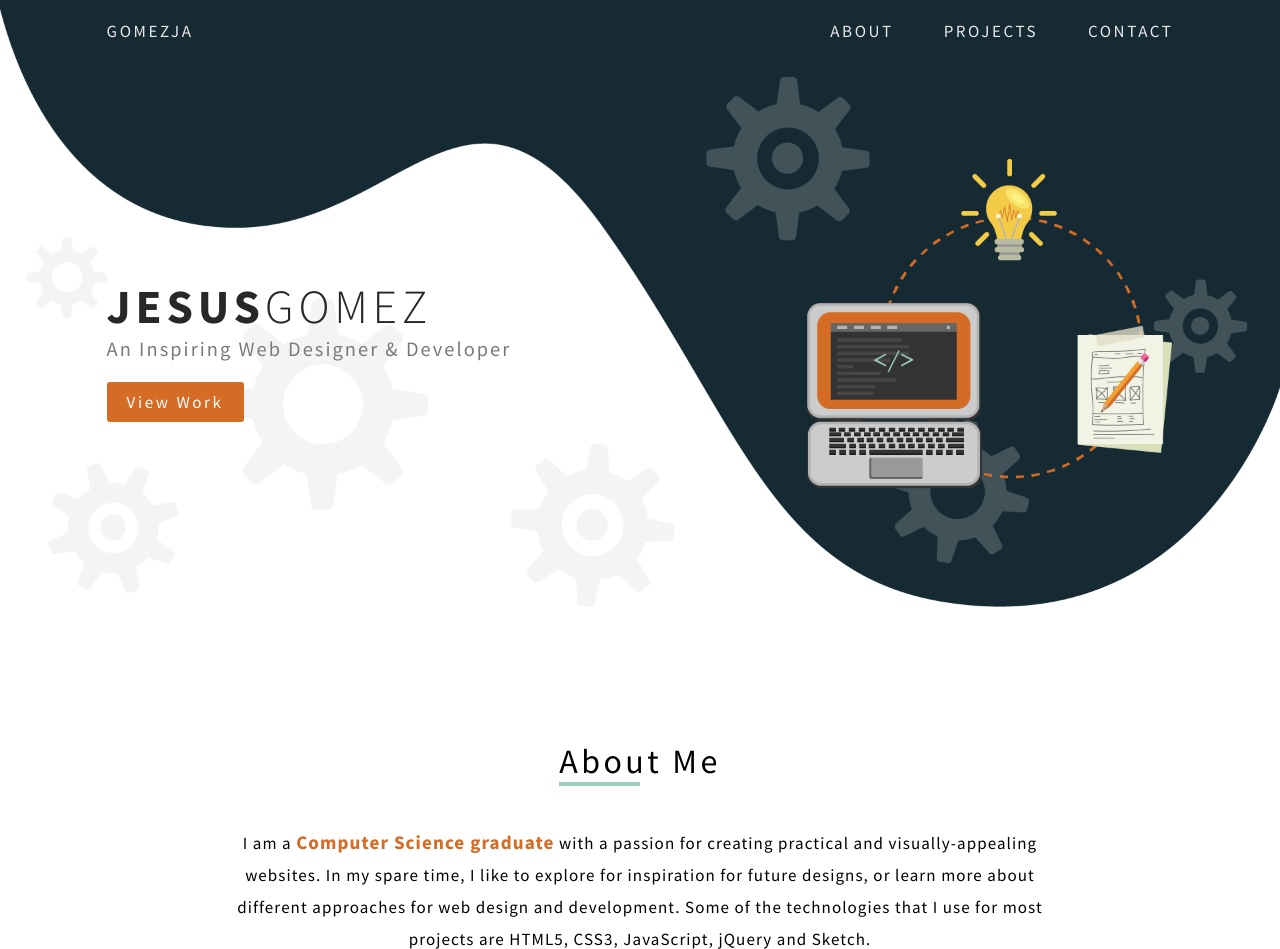
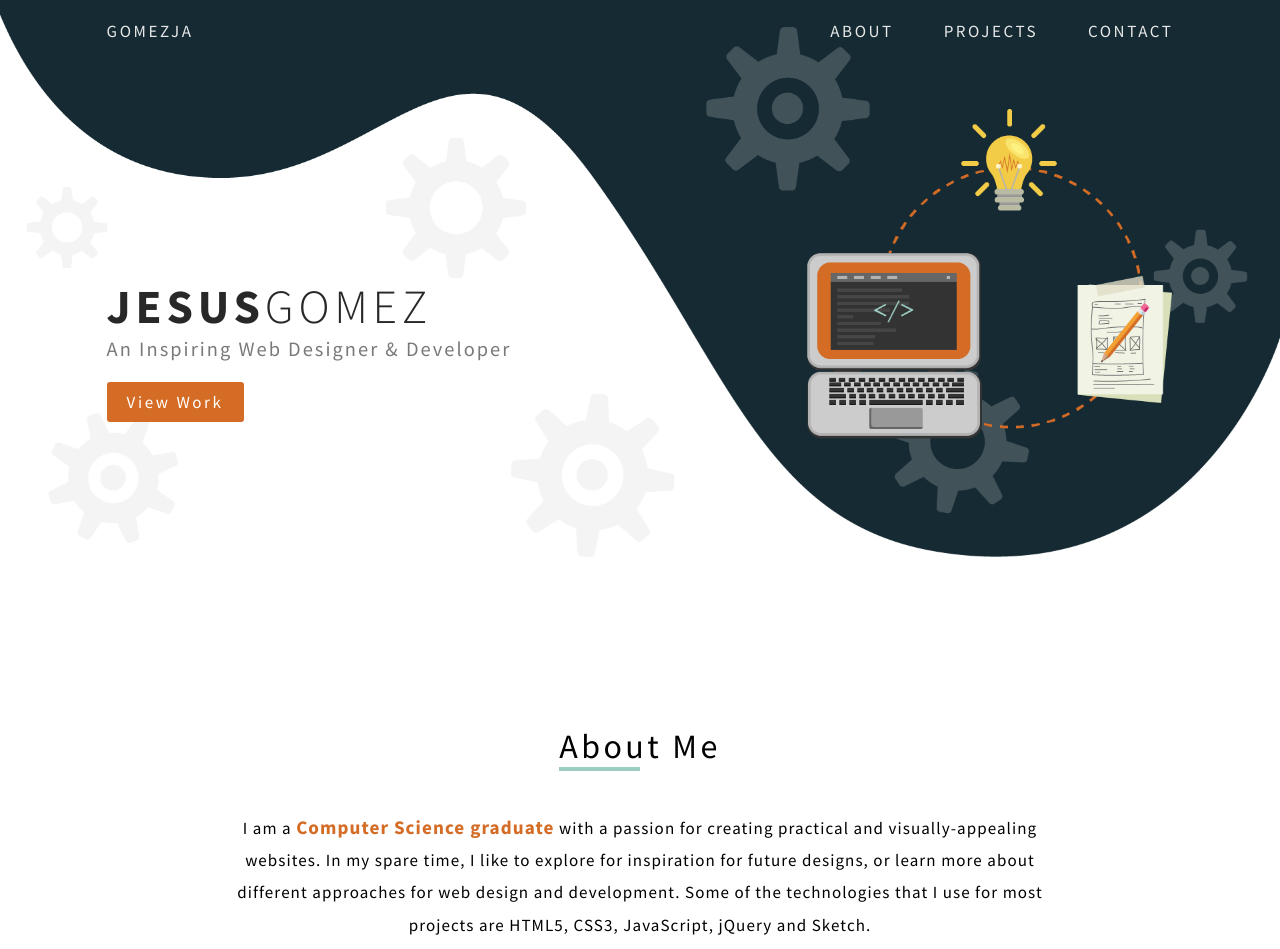
Before and after one commit to gomezja/single-page-website-project, a PHP site: page / in a window 1280 px wide. Shown: the top 949 px of the page. Run offline with PHP 8.4, Linux system fonts and the light colour scheme; some libraries are stand-ins or nearby versions.

Commit message:
Improved background images

```diff
--- a/index.html
+++ b/index.html
@@ -12,8 +12,8 @@
 </head>
 <body>
     <!-- WELCOME SECTION -->
-    <section class="welcome welcome--background">
-        <div class="nav">
+    <section class="intro">
+        <div class="nav" id="nav">
             <div class="nav__area">
                 <div class="nav__container nav__container--left">
                     <div class="nav__brand">
@@ -37,6 +37,7 @@
             </div>
         </div>
 
+        <!-- <section class="welcome welcome--background"> -->
         <div class="welcome__content">
             <div class="ab">
                 <div class="welcome__header"><span class="welcome__header--bold">Jesus</span>Gomez</div>
--- a/script.js
+++ b/script.js
@@ -28,6 +28,7 @@ $(document).ready(function() {
     $("#ham").click(function() {
         $("#content").toggleClass("nav__content--responsive");
         $("#ham").toggleClass("nav__icon--transform-x");
+        $("#nav").toggleClass("nav__bg");
     });
 
     // project cell is clicked
--- a/style.css
+++ b/style.css
@@ -23,11 +23,15 @@ html, body {
     padding: 0 calc(8.33% - 25px);
 }
 
+.nav__bg {
+    background: #152a33;
+}
+
 .nav__area {
     display: flex;
     justify-content: space-between;
     flex-direction: row;
-    max-width: 1560px;
+    max-width: 1500px;
     margin: 0 auto;
 }
 
@@ -52,14 +56,13 @@ html, body {
 
 .nav__link,
 .nav__icon {
+    align-items: center;
+    color: #e8e8e8;
     display: flex;
     flex-direction: column;
-
     height: 100%;
     justify-content: center;
-    align-items: center;
-
-    color: #e8e8e8;
+    padding: 20px 25px;
     text-decoration: none;
     text-align: center;
     font-size: 1rem;
@@ -67,7 +70,6 @@ html, body {
     letter-spacing: 0.15em;
     transition: 0.4s;
     -webkit-transition: 0.4s;
-    padding: 20px 25px;
 }
 
 .nav__link:hover,
@@ -113,20 +115,33 @@ html, body {
 }
 
 /*========================================== Introduction Section ==========================================*/
-.welcome {
-    height: calc(100vh);
+.intro {
     position: relative;
-    color: #ffffff;
-    background-position: center;
+}
+
+.intro:before {
+    content: "";
+    position: absolute;
+    top: 0;
+    left: 0;
+    right: 0;
+    z-index: -1;
+
+    display: block;
+    background-size: cover;
+    background-position:  center bottom;
     background-repeat: no-repeat;
-    background-size: cover;
+    width: 100%;
+    height: 100%;
     max-height: 650px;
+    max-width: 1500px;
+    margin: auto;
 }
 
 .welcome__content {
     display: flex;
     flex-direction: column;
-    height: calc(100vh - 62px);
+    height: calc(100vh - 61.333px);
     justify-content: center;
     margin: 0 8.33%;
     max-height: calc(650px - 6vw);
@@ -595,7 +610,7 @@ textarea:focus {
     .nav__content--responsive {
         position: absolute;
         right: 0;
-        top: 62px;
+        top: 61.333px;
         display: flex;
         flex-direction: column;
         max-width: 880px;
@@ -606,8 +621,8 @@ textarea:focus {
     .nav__content--responsive > *{
         display: block;
         background: rgba(36,44,46,0.95);
-        padding: 8px;
         border-bottom: solid 1px rgba(174,204,198,0.4);
+        padding: 12px;
     }
 
     .nav__icon--visibility {
@@ -654,11 +669,14 @@ textarea:focus {
 
 /*------------ Welcome Section ------------*/
 @media screen and (max-width: 380px) {
-    .welcome__header,
+    .welcome__header {
+        font-size: 2rem;
+    }
+
     .about__header,
     .project__header,
     .contact__header {
-        font-size: 1.5rem;
+        font-size: 1.8rem;
     }
 
     .welcome__subheader {
@@ -688,13 +706,13 @@ textarea:focus {
 
 /*------------ Welcome Background Image ------------*/
 @media screen and (min-width: 761px) {
-    .welcome--background {
-        background-image: url(images/background/background.png);
+    .intro:before {
+        background-image: url(images/backgrounds/background-md.png);
     }
 }
 
 @media screen and (max-width: 760px) {
-    .welcome--background {
-        background-image: url(images/background/background-sm.png);
+    .intro:before {
+        background-image: url(images/backgrounds/background-sm.png);
     }
 }
```
Also changed, not shown: images/background/background-sm.png (deleted), images/background/background.png (deleted), images/backgrounds/background-md.png (added), images/backgrounds/background-sm.png (added).
